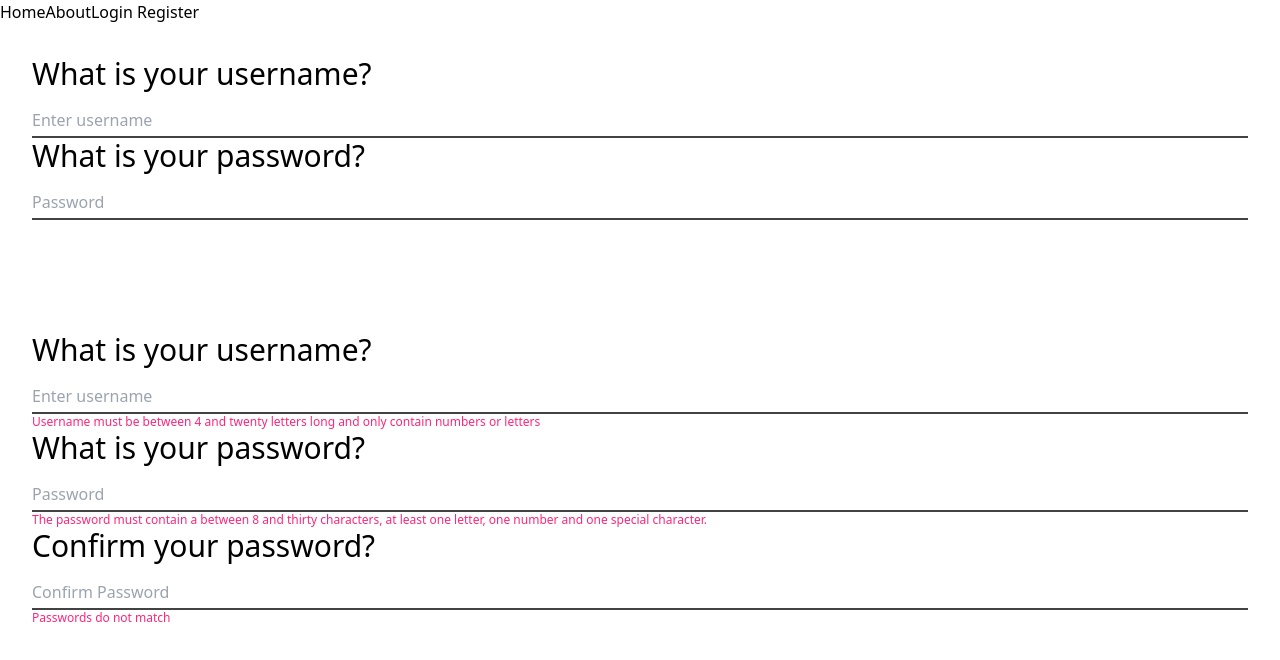
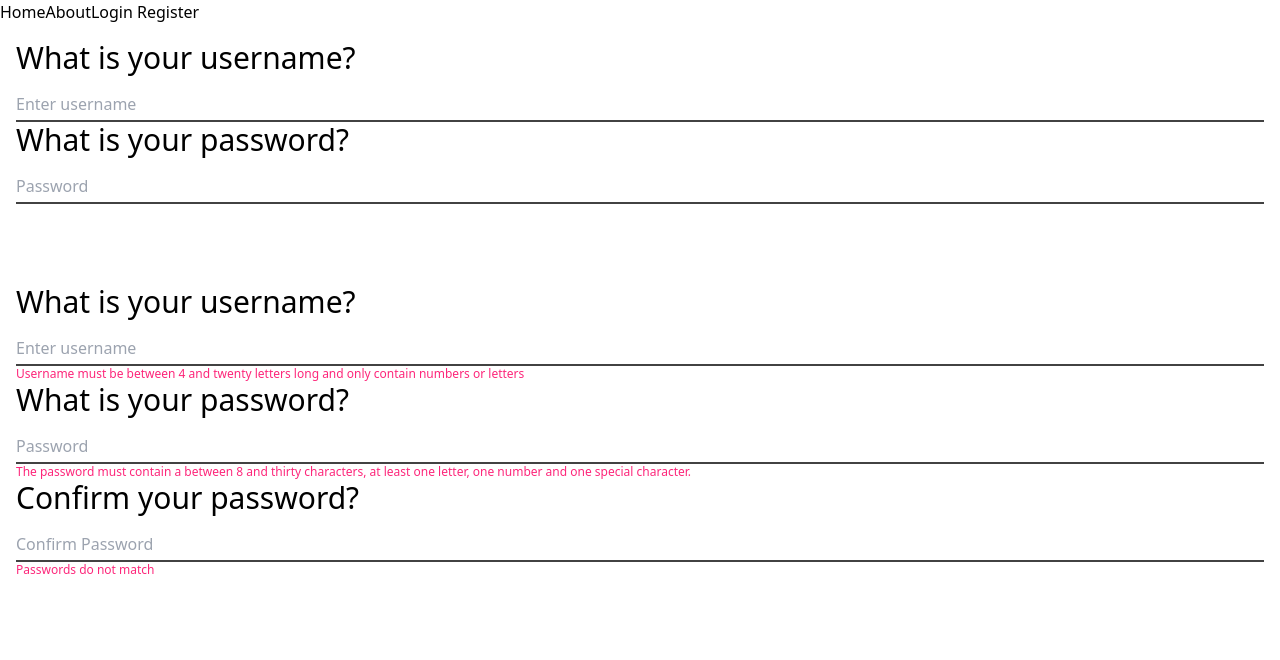
Before and after one commit to u-s-c-l/i-t-t-w-s-d, a React (Create React App) app: page /about in a window 1280 px wide. Shown: the top 660 px of the page. Built offline with nearby package versions, Linux system fonts and the light colour scheme.

Commit message:
change padding

```diff
--- a/src/components/Login/index.js
+++ b/src/components/Login/index.js
@@ -31,7 +31,7 @@ const Login = () => {
         id="form-registration"
         onSubmit={handleSubmit}
         aria-label="register"
-        className="p-8"
+        className="p-4"
       >
         <div>
           <h3 className="text-3xl mr-20">What is your username?</h3>
--- a/src/components/Register/index.js
+++ b/src/components/Register/index.js
@@ -55,7 +55,7 @@ const Register = () => {
         id="form-registration"
         onSubmit={handleSubmit}
         aria-label="register"
-        className="p-8"
+        className="p-4"
       >
         <div>
           <h3 className="text-3xl mr-20">What is your username?</h3>
```
